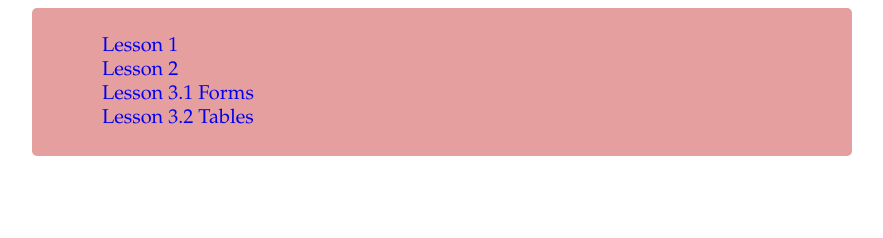
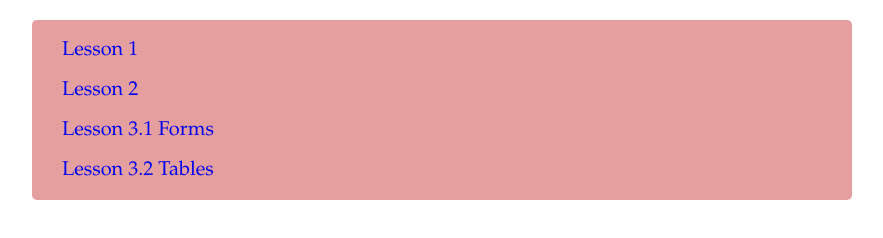
Before and after one commit to iaroslavskoryk/gh_frontend, a plain HTML site: page index.html in a window 1280 px wide. Shown: the whole page, without its empty margins (198-1081 px from the left). Drawn offline with Linux system fonts and the light colour scheme.

Commit message:
Initial commit

```diff
--- /dev/null
+++ b/css/reset.css
@@ -0,0 +1,43 @@
+html, body, div, span, applet, object, iframe,
+h1, h2, h3, h4, h5, h6, p, blockquote, pre,
+a, abbr, acronym, address, big, cite, code,
+del, dfn, em, img, ins, kbd, q, s, samp,
+small, strike, strong, sub, sup, tt, var,
+b, u, i, center,
+dl, dt, dd, ol, ul, li,
+fieldset, form, label, legend,
+table, caption, tbody, tfoot, thead, tr, th, td,
+article, aside, canvas, details, embed,
+figure, figcaption, footer, header, hgroup,
+menu, nav, output, ruby, section, summary,
+time, mark, audio, video {
+	margin: 0;
+	padding: 0;
+	border: 0;
+	font-size: 100%;
+	font: inherit;
+	vertical-align: baseline;
+}
+/* HTML5 display-role reset for older browsers */
+article, aside, details, figcaption, figure,
+footer, header, hgroup, menu, nav, section {
+	display: block;
+}
+body {
+	line-height: 1;
+}
+ol, ul {
+	list-style: none;
+}
+blockquote, q {
+	quotes: none;
+}
+blockquote:before, blockquote:after,
+q:before, q:after {
+	content: '';
+	content: none;
+}
+table {
+	border-collapse: collapse;
+	border-spacing: 0;
+}
--- /dev/null
+++ b/css/style.css
@@ -0,0 +1,21 @@
+div {
+	background-color: #E69F9F;
+	border-radius: 5px;
+	margin: 20px auto;
+	width: 800px;
+	padding: 10px;
+}
+a {
+	font-family: Garamond, serif;
+	line-height: 20px;
+	font-size: 20px;
+	padding: 20px;
+	text-decoration: none;
+}
+a:hover { /* Цвет фона под ссылкой */
+    color: #ffe;
+}
+ul {
+	list-style-type: none;
+	line-height: 40px;
+}
--- a/index.html
+++ b/index.html
@@ -2,24 +2,8 @@
 <html>
 	<head>
 		<meta http-equiv="content-type" content="text/html; charset=UTF-8">
-		<style type="text/css">
-		div {
-		background-color: #E69F9F;
-		border-radius: 5px;
-		margin: 0 auto;
-		width: 800px;
-		padding: 10px
-		}
-		a {
-		font-family: Garamond, serif;
-		font-size: 20px;
-		padding: 20px;
-		text-decoration: none
-		}
-		ul {
-		list-style-type: none;
-		}
-		</style>
+		<link rel="stylesheet" type="text/css" href="css/reset.css">
+		<link rel="stylesheet" type="text/css" href="css/style.css">
 		<title>Skoryk</title>
 	</head>
 		<body>
--- /dev/null
+++ b/reset.css
@@ -0,0 +1,43 @@
+html, body, div, span, applet, object, iframe,
+h1, h2, h3, h4, h5, h6, p, blockquote, pre,
+a, abbr, acronym, address, big, cite, code,
+del, dfn, em, img, ins, kbd, q, s, samp,
+small, strike, strong, sub, sup, tt, var,
+b, u, i, center,
+dl, dt, dd, ol, ul, li,
+fieldset, form, label, legend,
+table, caption, tbody, tfoot, thead, tr, th, td,
+article, aside, canvas, details, embed,
+figure, figcaption, footer, header, hgroup,
+menu, nav, output, ruby, section, summary,
+time, mark, audio, video {
+	margin: 0;
+	padding: 0;
+	border: 0;
+	font-size: 100%;
+	font: inherit;
+	vertical-align: baseline;
+}
+/* HTML5 display-role reset for older browsers */
+article, aside, details, figcaption, figure,
+footer, header, hgroup, menu, nav, section {
+	display: block;
+}
+body {
+	line-height: 1;
+}
+ol, ul {
+	list-style: none;
+}
+blockquote, q {
+	quotes: none;
+}
+blockquote:before, blockquote:after,
+q:before, q:after {
+	content: '';
+	content: none;
+}
+table {
+	border-collapse: collapse;
+	border-spacing: 0;
+}
```
Also changed, not shown: gh_lesson_5/css/style.css (added, +10 -0 lines), gh_lesson_5/index.html (added, +34 -0 lines).
